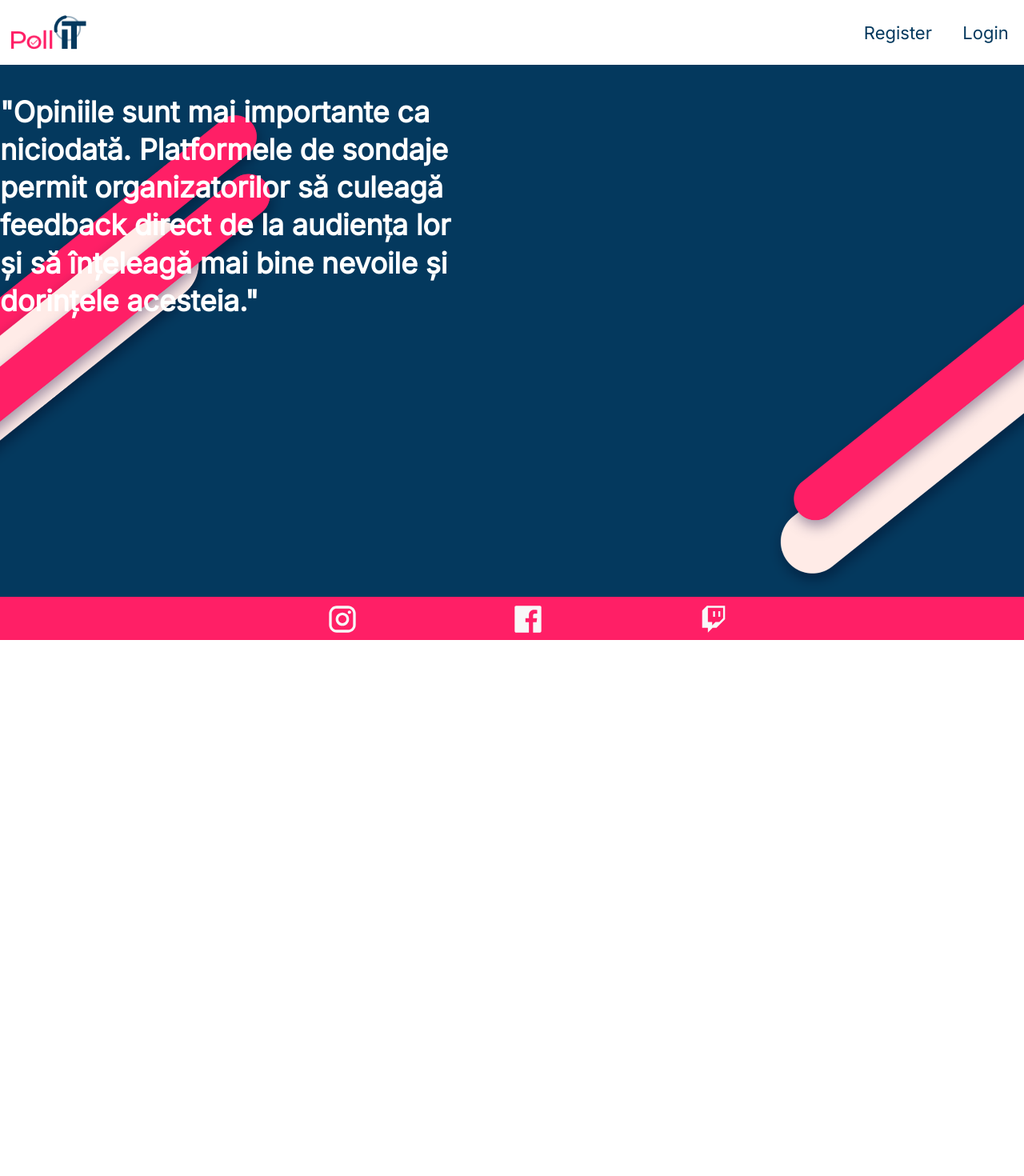
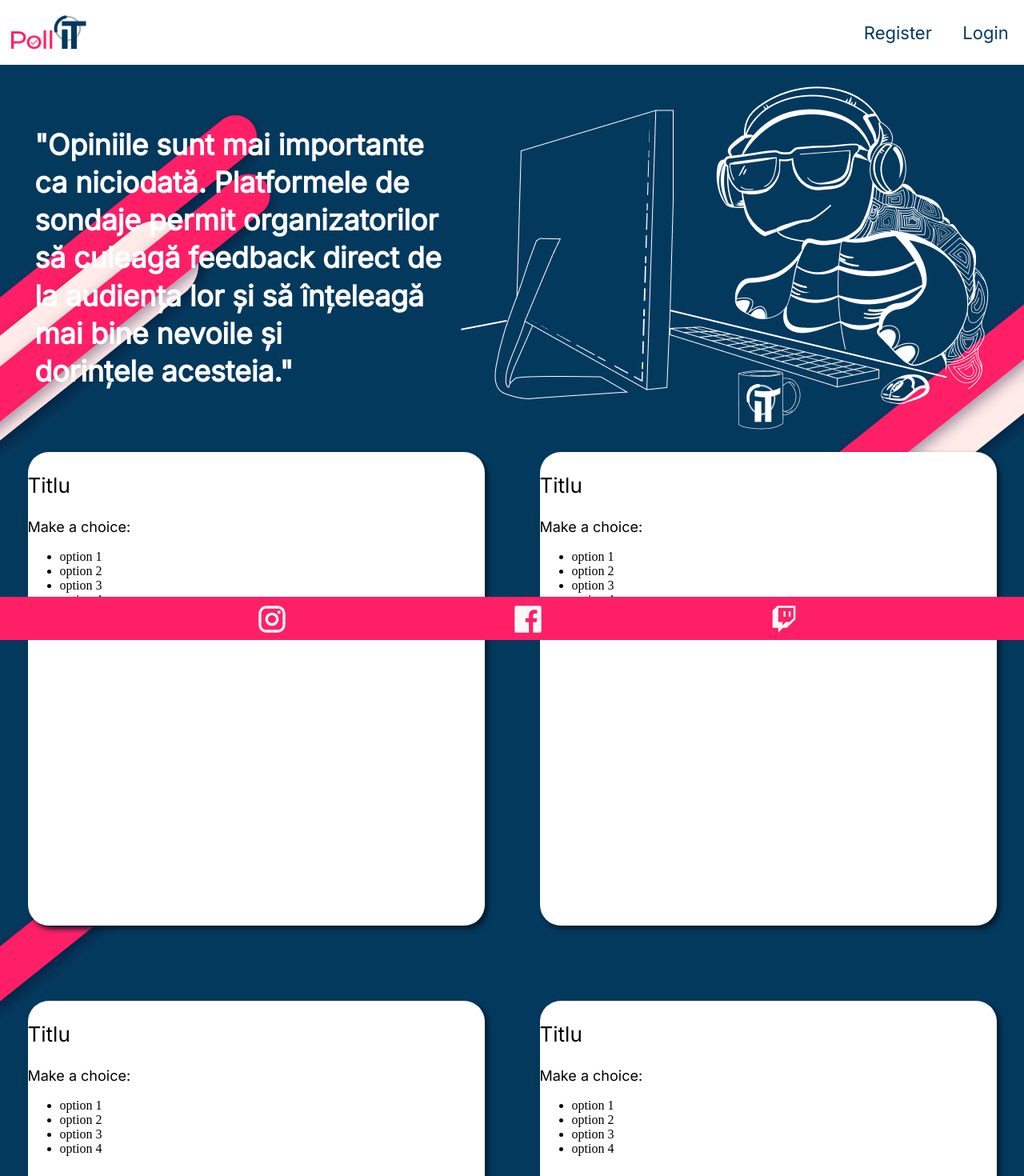
Before and after one commit to amir-FM/ProbaLsac, a React (Create React App) app in the folder frontend/: page / in a window 1280 px wide. Shown: the top 1470 px of the page at 80% size. Before the commit the page ends 800 px from the top, so only its background shows below. Built offline with nearby package versions, Linux system fonts and the light colour scheme.

Commit message:
Signed-off-by: Amir Fallah <amir.fallahmirzaei@protonmail.com>
Add Poll skel

```diff
--- a/frontend/src/components/Bod.js
+++ b/frontend/src/components/Bod.js
@@ -1,10 +1,21 @@
 import React from "react"
 import "./bod.css"
+import Poll from "./Poll.js"
+import testoasa from "../deps/testoasa.png"
 
 export default function Bod () {
     return (
         <div className="Bod">
-            <div id="citat"><p>"Opiniile sunt mai importante ca niciodată. Platformele de sondaje permit organizatorilor să culeagă feedback direct de la audiența lor și să înțeleagă mai bine nevoile și dorințele acesteia."</p></div>
+            <div id="citat">
+            <p>"Opiniile sunt mai importante ca niciodată. Platformele de sondaje permit organizatorilor să culeagă feedback direct de la audiența lor și să înțeleagă mai bine nevoile și dorințele acesteia."</p>
+            <img src={testoasa} alt="testoasa" />
+            </div>
+            <div className="Polls">
+                <Poll />
+                <Poll />
+                <Poll />
+                <Poll />
+            </div>
         </div>
     )
 }
--- /dev/null
+++ b/frontend/src/components/Poll.js
@@ -0,0 +1,17 @@
+import React from "react"
+import "./poll.css"
+
+export default function Poll (){
+    return (
+        <div className="poll">
+            <p id="titlu">Titlu</p>
+            <p id="subtitlu">Make a choice:</p>
+            <ul>
+                <li>option 1</li>
+                <li>option 2</li>
+                <li>option 3</li>
+                <li>option 4</li>
+            </ul>
+        </div>
+    )
+}
--- a/frontend/src/components/bod.css
+++ b/frontend/src/components/bod.css
@@ -4,10 +4,15 @@
 }
 
 #citat {
-    width: 592px;
+    display: flex;
+    padding: 27.425px 44.286px 28px 43.257px;
+    justify-content: center;
+    align-items: center;
+    flex-shrink: 0;
 }
 
-p {
+#citat > p {
+    width: 592px;
     color: #FFF;
     font-family: Inter;
     font-size: 36px;
@@ -16,3 +21,12 @@ p {
     line-height: 131.023%; /* 47.168px */
     letter-spacing: -0.18px;
 }
+
+p {
+}
+
+.Polls {
+    display: flex;
+    flex-wrap: wrap;
+    justify-content: space-around;
+}
--- a/frontend/src/components/footer.css
+++ b/frontend/src/components/footer.css
@@ -13,6 +13,7 @@
     list-style: none;
     display: flex;
     margin-top: 0.5rem;
+    justify-content: space-evenly;
     margin-bottom: auto;
 }
 
@@ -23,11 +24,11 @@
 }
 
 #leftBound {
-    margin-right: 12rem;
-    margin-left: auto;
+    //margin-right: 12rem;
+    //margin-left: auto;
 }
 
 #rightBound {
-    margin-left: 12rem;
-    margin-right: auto;
+    //margin-left: 12rem;
+    //margin-right: auto;
 }
--- /dev/null
+++ b/frontend/src/components/poll.css
@@ -0,0 +1,26 @@
+.poll {
+    width: 571px;
+    height: 592px;
+    border-radius: 26px;
+    background: #FFF;
+    box-shadow: 4px 4px 6px 0px #021B2C;
+    margin-bottom: 94px;
+}
+
+#titlu {
+    color: #000;
+    font-family: Inter;
+    font-size: 26px;
+    font-style: normal;
+    font-weight: 500;
+    line-height: normal;
+}
+
+#subtitlu {
+    color: #000;
+    font-family: Inter;
+    font-size: 18px;
+    font-style: normal;
+    font-weight: 300;
+    line-height: normal;
+}
```
Also changed, not shown: frontend/src/deps/testoasa.png (added).
